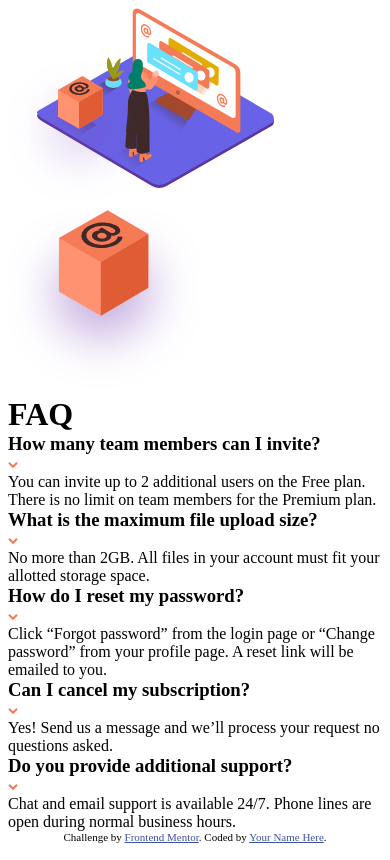
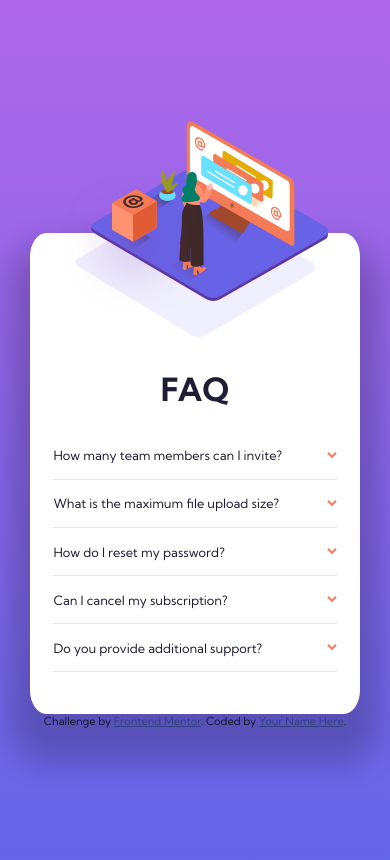
Before and after one commit to bluepersia/FrontEnd-2-FAQAccordion, a plain HTML site: page index.html in a window 390 px wide. Drawn offline with Linux system fonts and the light colour scheme.

Commit message:
Mobile Basic

```diff
--- a/css/style.css
+++ b/css/style.css
@@ -9,6 +9,8 @@
     --color-neutral-2: hsl(240, 6%, 50%);
 
     --color-divider: hsl(240, 5%, 91%);
+
+    --font-main: 'Kumbh Sans', sans-serif;
 }
 
 body *
@@ -16,3 +18,109 @@ body *
     margin: 0;
     box-sizing: border-box;
 }
+
+
+.only-desktop
+{
+    display: none;
+}
+
+
+h1
+{
+    font-size: 2rem;
+}
+
+
+body
+{
+    font-size: 12px;
+    background: var(--color-gradient-1);
+    height: 100vh;
+    font-family: var(--font-main);
+    display: flex;
+    flex-direction: column;
+    align-items: center;
+    justify-content:center;
+    color: var(--color-text-1);
+}
+
+
+
+.accordion-card
+{
+    display: flex;
+    flex-direction: column;
+    align-items: center;
+
+    background: white;
+    border-radius: 5%;
+    box-shadow: 0 30px 30px 20px rgba(0, 0, 0, 20%);
+
+    position: relative;
+    margin-top: 100px;
+
+    padding-bottom: 1.5em;
+
+    background-image: url("../images/bg-pattern-mobile.svg");
+    background-position: top;
+    background-repeat: no-repeat;
+
+    max-width: 920px;
+    width: 88%;
+}
+
+
+.img-woman-mobile
+{
+    position: relative;
+    top: -24%;
+}
+
+
+.faq-title
+{
+    text-align: center;
+}
+
+.faq
+{
+    margin-top: -60px;
+
+    width: 100%;
+
+}
+
+
+.accordion
+{
+    padding: 7%;
+}
+
+
+.accordion-option
+{
+    color: var(--color-neutral-2);
+    padding: 1.3em 0;
+    border-bottom: 1px solid var(--color-divider);
+}
+
+
+.accordion-question
+{
+    display: flex;
+    justify-content: space-between;
+    align-items: center;
+}
+
+.accordion-title
+{
+    font-weight: 400;
+    font-size: 0.8rem;
+    color: var(--color-text-1);
+}
+
+.accordion-answer
+{
+    display:none;
+}
--- a/index.html
+++ b/index.html
@@ -8,6 +8,8 @@
 
   <link rel="icon" type="image/png" sizes="32x32" href="./images/favicon-32x32.png">
   <link href="css/style.css" rel="stylesheet">
+  <link rel="preconnect" href="https://fonts.gstatic.com">
+  <link href="https://fonts.googleapis.com/css2?family=Kumbh+Sans:wght@400;700&display=swap" rel="stylesheet">
 
   <title>Frontend Mentor | FAQ Accordion Card</title>
 
@@ -29,10 +31,11 @@
   <div class="accordion-card">
 
     <img src="images/illustration-woman-online-mobile.svg" class="img-woman-mobile only-mobile">
+    <img src="images/illustration-woman-online-desktop.svg" class="img-woman-desktop only-desktop">
     <img src="images/illustration-box-desktop.svg" class="img-box only-desktop">
 
-    <div class="faq">
-      <h1>FAQ</h1>
+    <div class="faq container">
+      <h1 class="faq-title">FAQ</h1>
 
       <div class="accordion">
 
```
